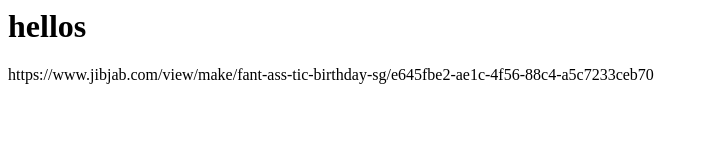
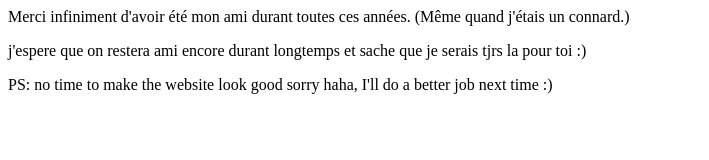
Before and after one commit to danielgonfil/hbmdh19, a plain HTML site: page index.html in a window 1280 px wide. Shown: the whole page, without its empty margins (0-709 px from the left). Drawn offline with Linux system fonts and the light colour scheme.

Commit message:
Update index.html

```diff
--- a/index.html
+++ b/index.html
@@ -1,4 +1,4 @@
-<h1>hellos</h1>
 
-
-https://www.jibjab.com/view/make/fant-ass-tic-birthday-sg/e645fbe2-ae1c-4f56-88c4-a5c7233ceb70
+<p>Merci infiniment d'avoir été mon ami durant toutes ces années. (Même quand j'étais un connard.)</p>
+<p>j'espere que on restera ami encore durant longtemps et sache que je serais tjrs la pour toi :)</p>
+<p>PS: no time to make the website look good sorry haha, I'll do a better job next time :) </p>
```
